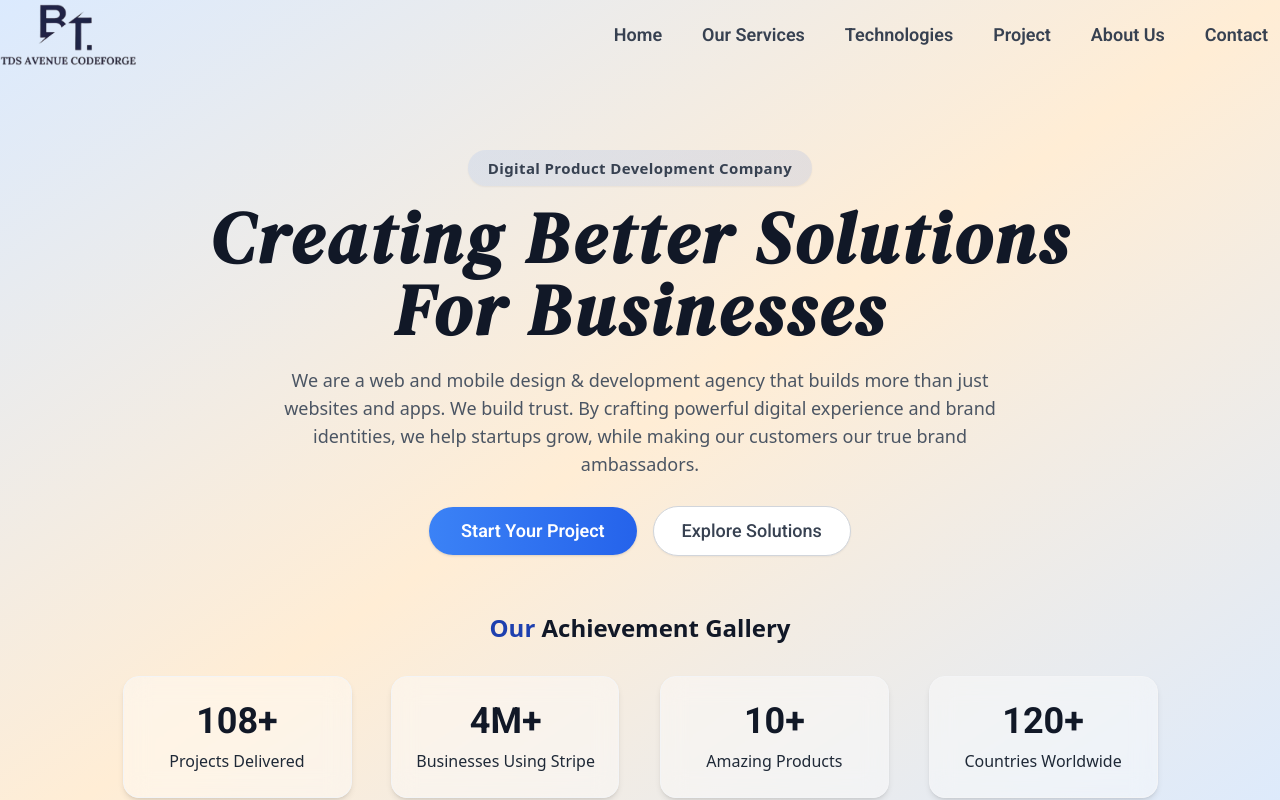
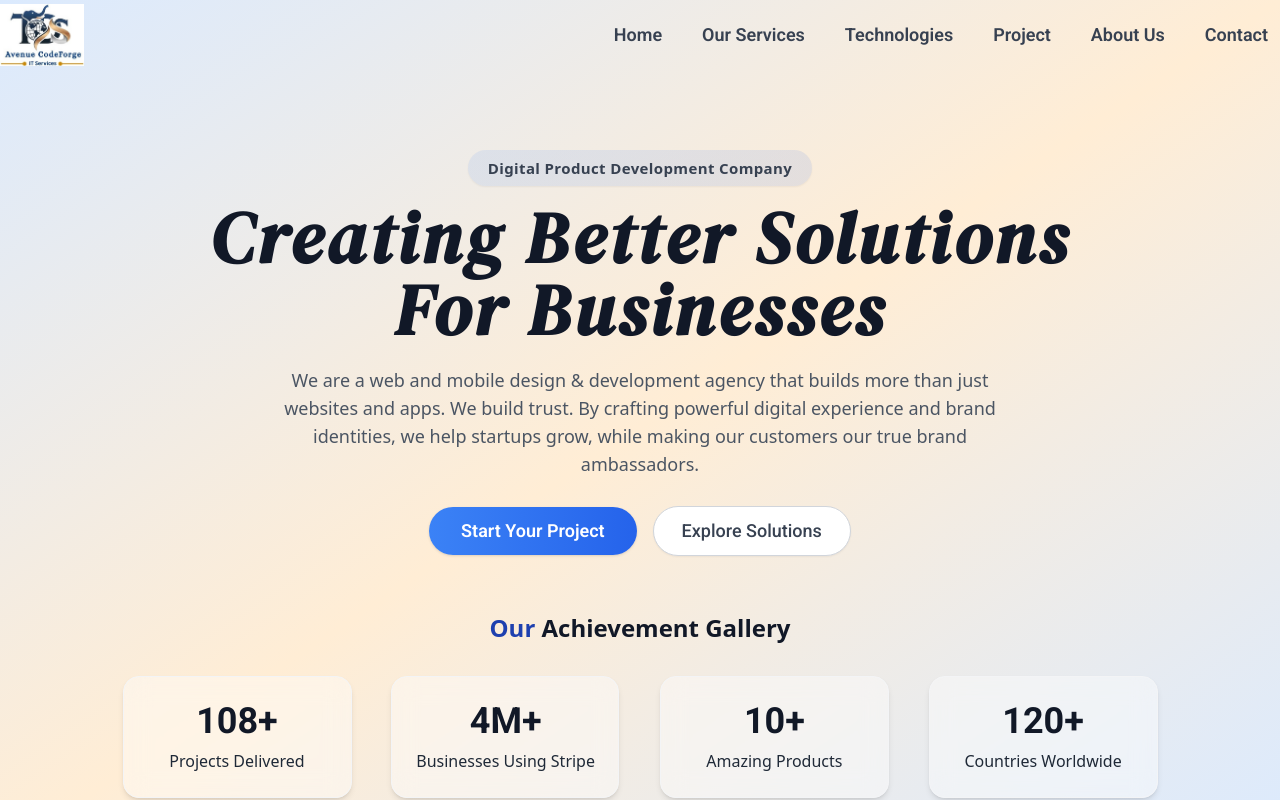
Before and after one commit to Krushna03/tds, a React (Vite) app: page / in a window 1280 px wide. Shown: the top 800 px of the page. Built offline with nearby package versions, Linux system fonts and the light colour scheme.

Commit message:
Update Header.tsx

```diff
--- a/src/components/Header.tsx
+++ b/src/components/Header.tsx
@@ -50,7 +50,7 @@ const Header = () => {
         <div className="max-w-7xl mx-auto px-4 sm:px-6 lg:px-0">
           <div className="flex justify-between items-center py-4 md:py-1">
             <div className="flex items-center">
-              <img src="logo-1.png" alt="tds-logo" className="h-[62px]" />
+              <img src="avenue-codeforge.jpg" alt="tds-logo" className="h-[62px]" />
             </div>
 
             {/* Desktop Navigation */}
```
